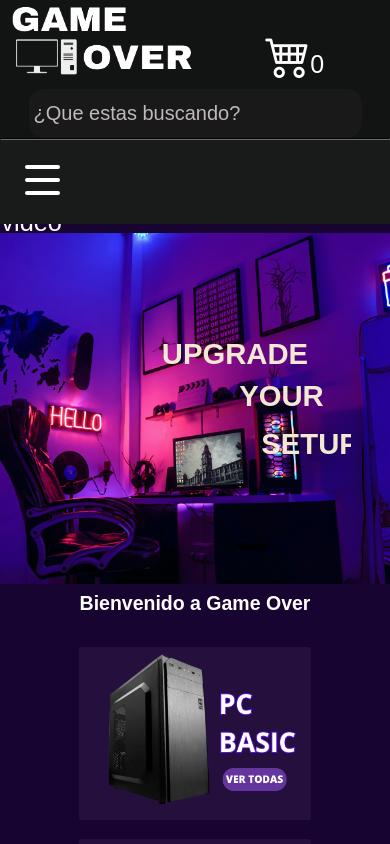
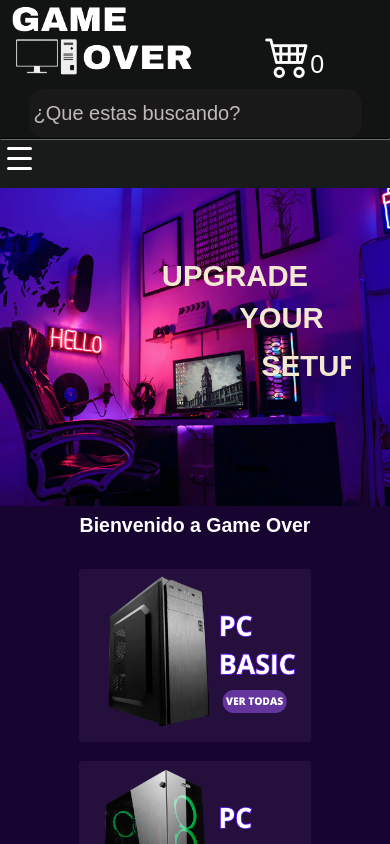
Before and after one commit to RivasLucio/Proyecto-GameOver, a React (Vite) app: page / in a window 390 px wide. Shown: the top 844 px of the page. Built offline with nearby package versions, Linux system fonts and the light colour scheme; no server answers.

Commit message:
se arregla navbar

```diff
--- a/src/components/BurguerButton/BurguerButton.css
+++ b/src/components/BurguerButton/BurguerButton.css
@@ -1,7 +1,7 @@
 .nav-icon-5{
     width: 35px;
     height: 30px;
-    margin: 10px 10px;
+    margin: 5px 5px;
     position: relative;
     cursor: pointer;
     display: inline-block;
@@ -11,8 +11,8 @@
     position: absolute;
     border-radius: 2px;
     transition: .3s cubic-bezier(.8, .5, .2, 1.4);
-    width:100%;
-    height: 4px;
+    width: 70%;
+    height: 3px;
     transition-duration: 500ms
   }
   .nav-icon-5 span:nth-child(1){
@@ -20,12 +20,12 @@
     left: 0px;
   }
   .nav-icon-5 span:nth-child(2){
-    top:13px;
+    top:10px;
     left: 0px;
     opacity:1;
   }
   .nav-icon-5 span:nth-child(3){
-    bottom:0px;
+    bottom: 7px;
     left: 0px;
   }
   .nav-icon-5:not(.open):hover span:nth-child(1){
--- a/src/components/NavBar/NavBar.css
+++ b/src/components/NavBar/NavBar.css
@@ -111,7 +111,7 @@
     display: grid;
     grid-template-columns: 1fr 1fr;
     grid-template-rows: 1fr;
-    height: 100%;
+    height: 80%;
   }
   .navbarImg {
     grid-column: 1/2;
@@ -193,8 +193,11 @@
 }
 
 @media (max-width: 500px) {
+  .navbarUnderCategorias.active {
+    top: 100%;
+  }
   .navbarUnderCategorias {
-    top: -180%;
+    top: -200%;
     left: -30%;
   }
 
@@ -207,13 +210,16 @@
   .inicial.active {
     height: 250vw;
   }
+  .navbarUnder {
+    padding: 2px;
+  }
 
 
 }
 @media (max-width: 400px) {
 
   .navbarUnderCategorias li {
-      margin-top: 16vw;
+      margin-top: 10vw;
     }
     .navbarUnderCategorias.active a , .navbarUnderCategorias a {
       font-size: 6.5vw;
--- a/src/components/PaginaInicio/PaginaInicio.css
+++ b/src/components/PaginaInicio/PaginaInicio.css
@@ -10,7 +10,6 @@
 @media (max-width: 700px) {
   .paginaPrincipal {
     margin-bottom: 40vw;
-    margin-top: 20vw;
   }
 
 }
```
